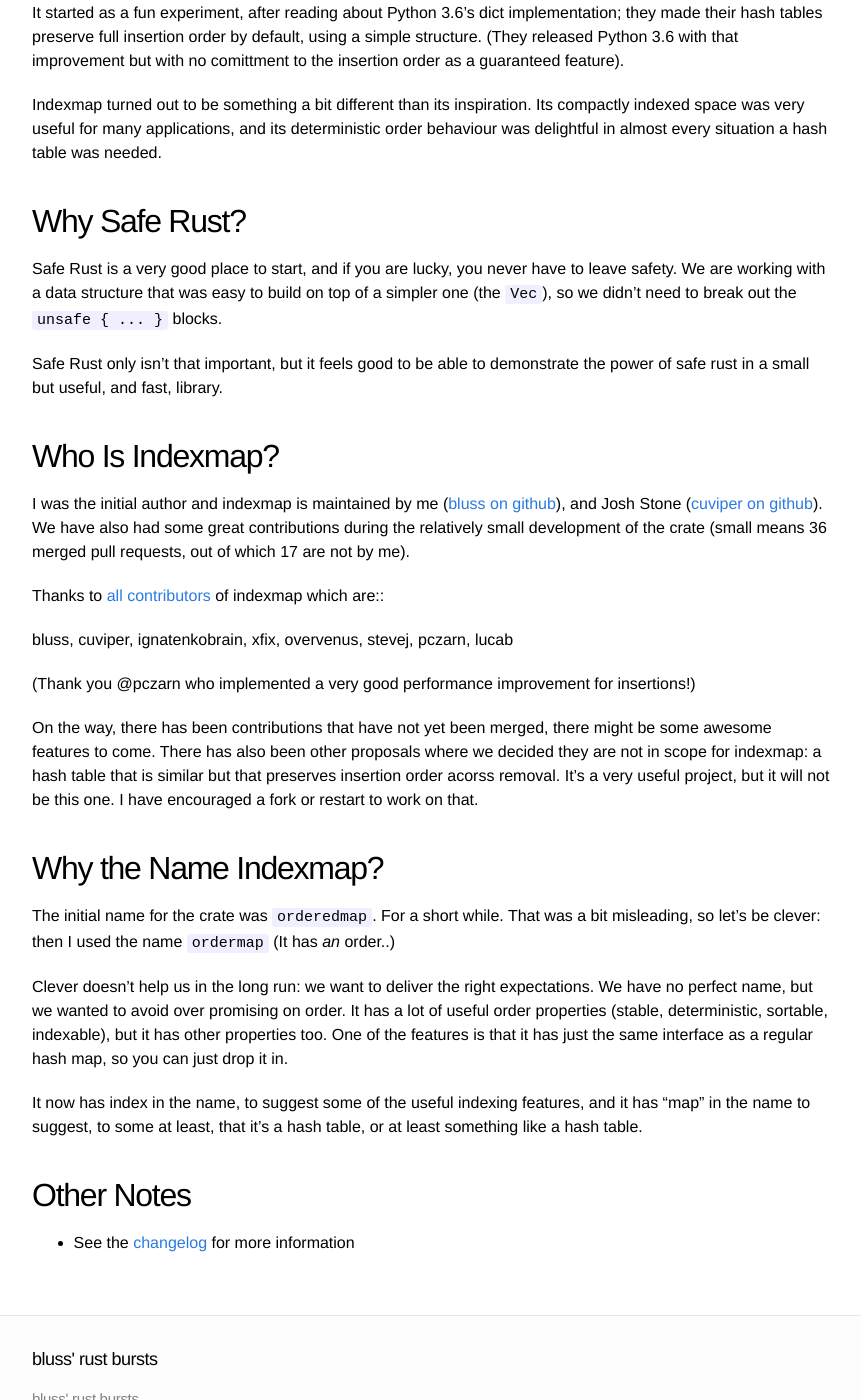
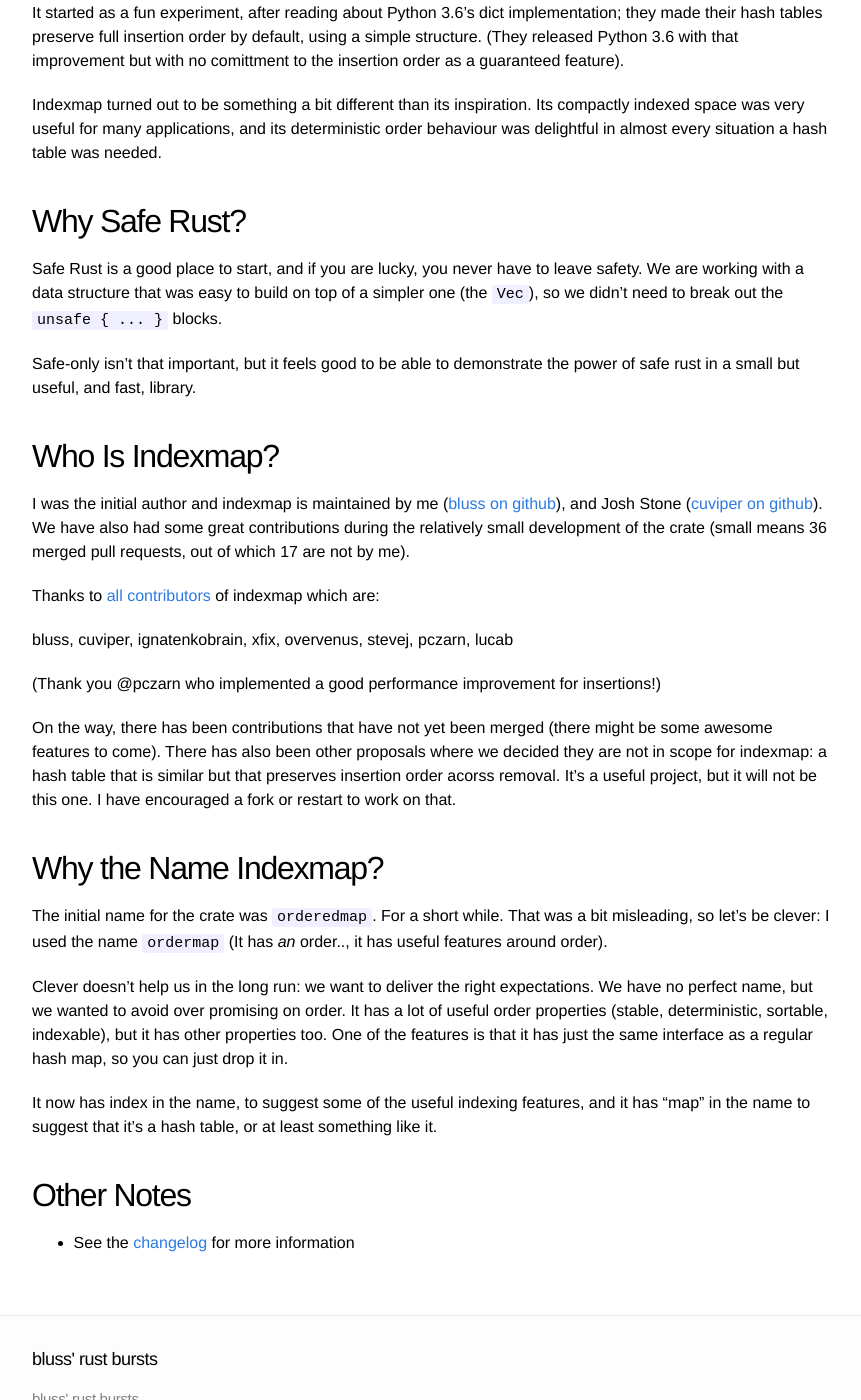
Before and after one commit to bluss/bluss.github.io, a Jekyll site: the page built from _posts/2018-03-11-the-crate-formerly-known-as-ordermap-tm.markdown, in a window 1280 px wide and 1400 px high, scrolled down 666 px. Shown: the whole window, without its empty margins (208-1069 px from the left). Built offline with Jekyll 4.4.1, drawn with Linux system fonts in a browser that asks for light colours; some of the changed text lies outside the part shown.

Commit message:
indexmap: language fixes part 1

```diff
--- a/_posts/2018-03-11-the-crate-formerly-known-as-ordermap-tm.markdown
+++ b/_posts/2018-03-11-the-crate-formerly-known-as-ordermap-tm.markdown
@@ -45,12 +45,12 @@
 
 ## Why Safe Rust?
 
-Safe Rust is a very good place to start, and if you are lucky, you never have
+Safe Rust is a good place to start, and if you are lucky, you never have
 to leave safety.  We are working with a data structure that was easy to build
 on top of a simpler one (the `Vec`), so we didn't need to break out the `unsafe
 { ... }` blocks.
 
-Safe Rust only isn't that important, but it feels good to be able
+Safe-only isn't that important, but it feels good to be able
 to demonstrate the power of safe rust in a small but useful, and fast, library.
 
 ## Who Is Indexmap?
@@ -60,7 +60,7 @@
 during the relatively small development of the crate (small means 36 merged pull requests,
 out of which 17 are not by me).
 
-Thanks to [all contributors][contrib] of indexmap which are::
+Thanks to [all contributors][contrib] of indexmap which are:
 
 bluss, cuviper, ignatenkobrain, xfix, overvenus, stevej, pczarn, lucab
 
@@ -68,20 +68,20 @@
 [cuviper]: https://github.com/cuviper/
 [contrib]: https://github.com/bluss/indexmap/graphs/contributors
 
-(Thank  you @pczarn who implemented a very good performance improvement for insertions!)
+(Thank  you @pczarn who implemented a good performance improvement for insertions!)
 
-On the way, there has been contributions that have not yet been merged, there
-might be some awesome features to come.  There has also been other proposals
+On the way, there has been contributions that have not yet been merged (there
+might be some awesome features to come).  There has also been other proposals
 where we decided they are not in scope for indexmap: a hash table that is
-similar but that preserves insertion order acorss removal. It's a very useful
+similar but that preserves insertion order acorss removal. It's a useful
 project, but it will not be this one. I have encouraged a fork or restart to
 work on that.
 
 ## Why the Name Indexmap?
 
 The initial name for the crate was `orderedmap`. For a short while. That was
-a bit misleading, so let's be clever: then I used the name `ordermap` (It has
-*an* order..)
+a bit misleading, so let's be clever: I used the name `ordermap` (It has
+*an* order.., it has useful features around order).
 
 Clever doesn't help us in the long run: we want to deliver the right
 expectations. We have no perfect name, but we wanted to avoid over promising
@@ -89,9 +89,9 @@
 indexable), but it has other properties too. One of the features is that it
 has just the same interface as a regular hash map, so you can just drop it in.
 
-It now has index in the name, to suggest some of the useful
-indexing features, and it has “map” in the name to suggest, to some at least,
-that it's a hash table, or at least something like a hash table.
+It now has index in the name, to suggest some of the useful indexing features,
+and it has “map” in the name to suggest that it's a hash table, or at least
+something like it.
 
 
 ## Other Notes
```
Also changed, not shown: other parts of _posts/2018-03-11-the-crate-formerly-known-as-ordermap-tm.markdown (+1 -1 lines).
